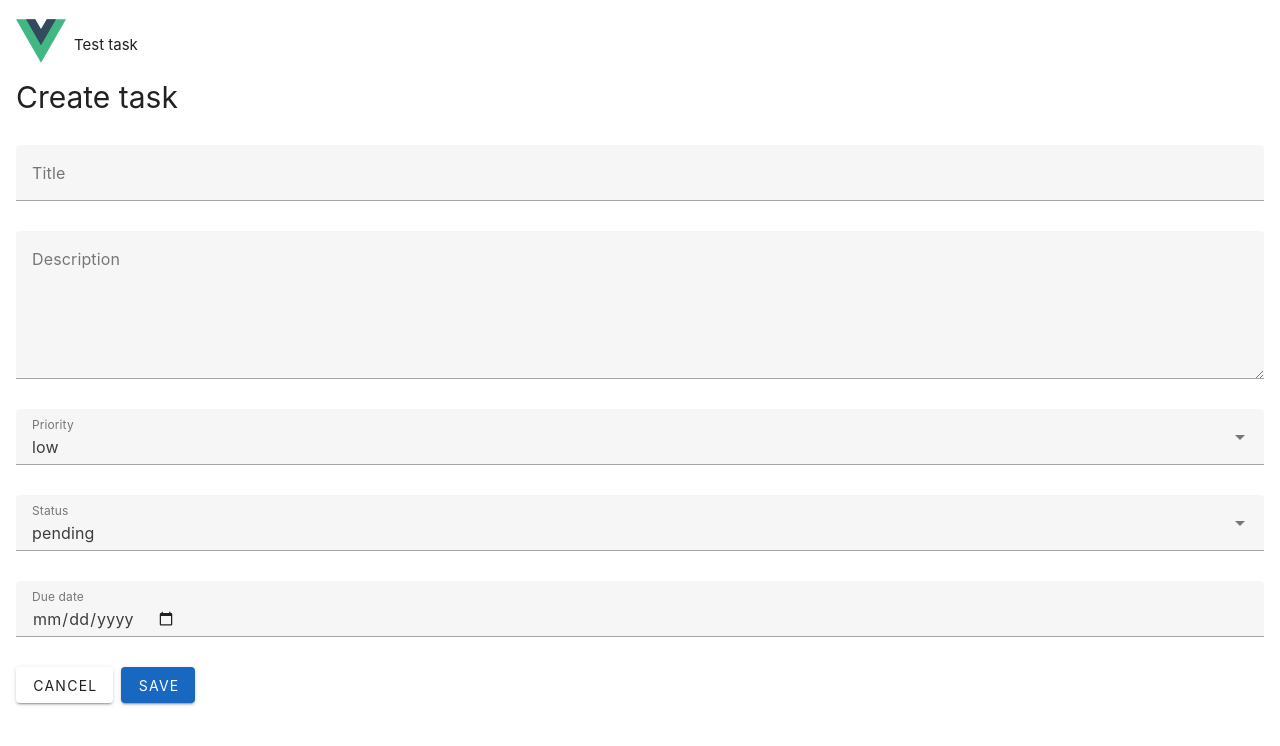
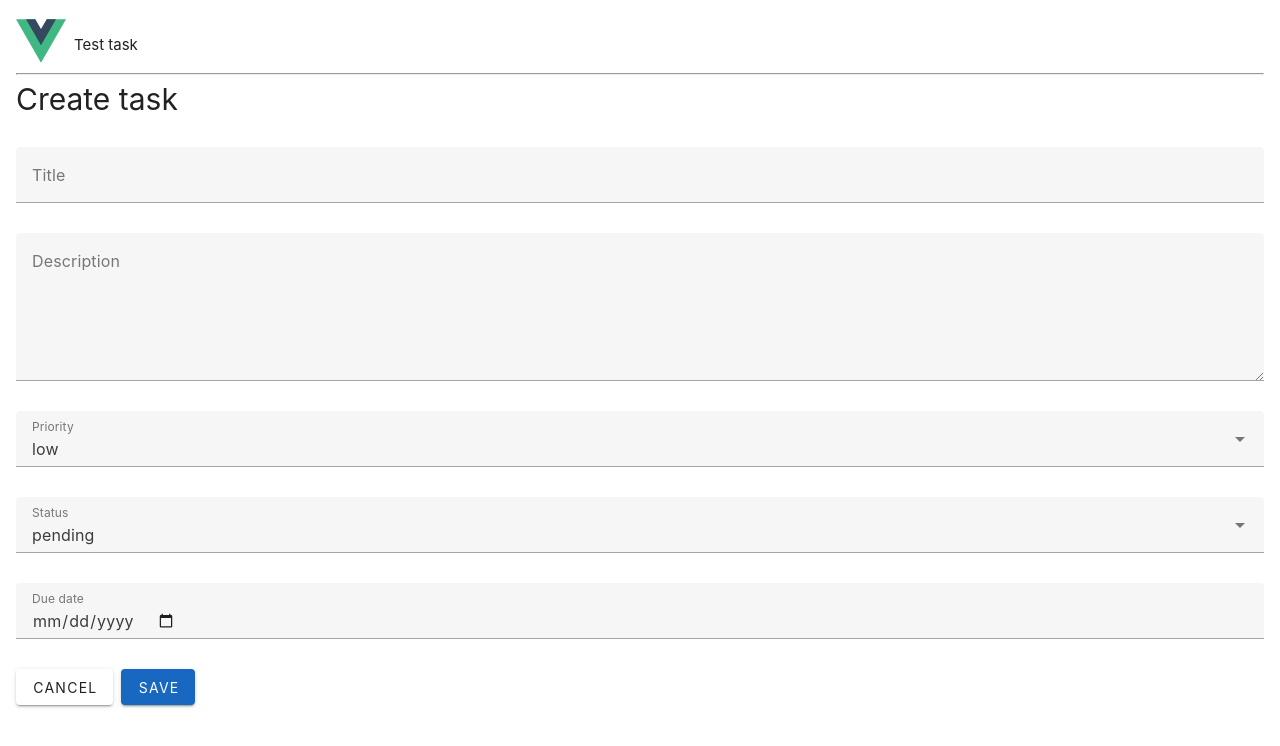
Before and after one commit to DwGrXyz/JFROG, a Vue app: page /1/tasks/new in a window 1280 px wide. Shown: the top 746 px of the page. Built offline with nearby package versions, Linux system fonts and the light colour scheme; the HTML template or start-up script is replaced by a standard one.

Commit message:
Update headers

```diff
--- a/src/App.vue
+++ b/src/App.vue
@@ -11,6 +11,7 @@ import { getProjectListRoute } from './router'
       </RouterLink>
       <span>Test task</span>
     </header>
+    <hr />
 
     <RouterView />
   </v-app>
--- a/src/domains/project/ProjectDetails.vue
+++ b/src/domains/project/ProjectDetails.vue
@@ -1,6 +1,6 @@
 <template>
   <NotFoundPage v-if="!project" />
-  <AppLayout v-else :title="project.title">
+  <AppLayout v-else :title="`Project: ${project.title}`">
     <template v-slot:action>
       <v-btn :to="formRoute" :icon="mdiPencil" variant="text" />
     </template>
```
